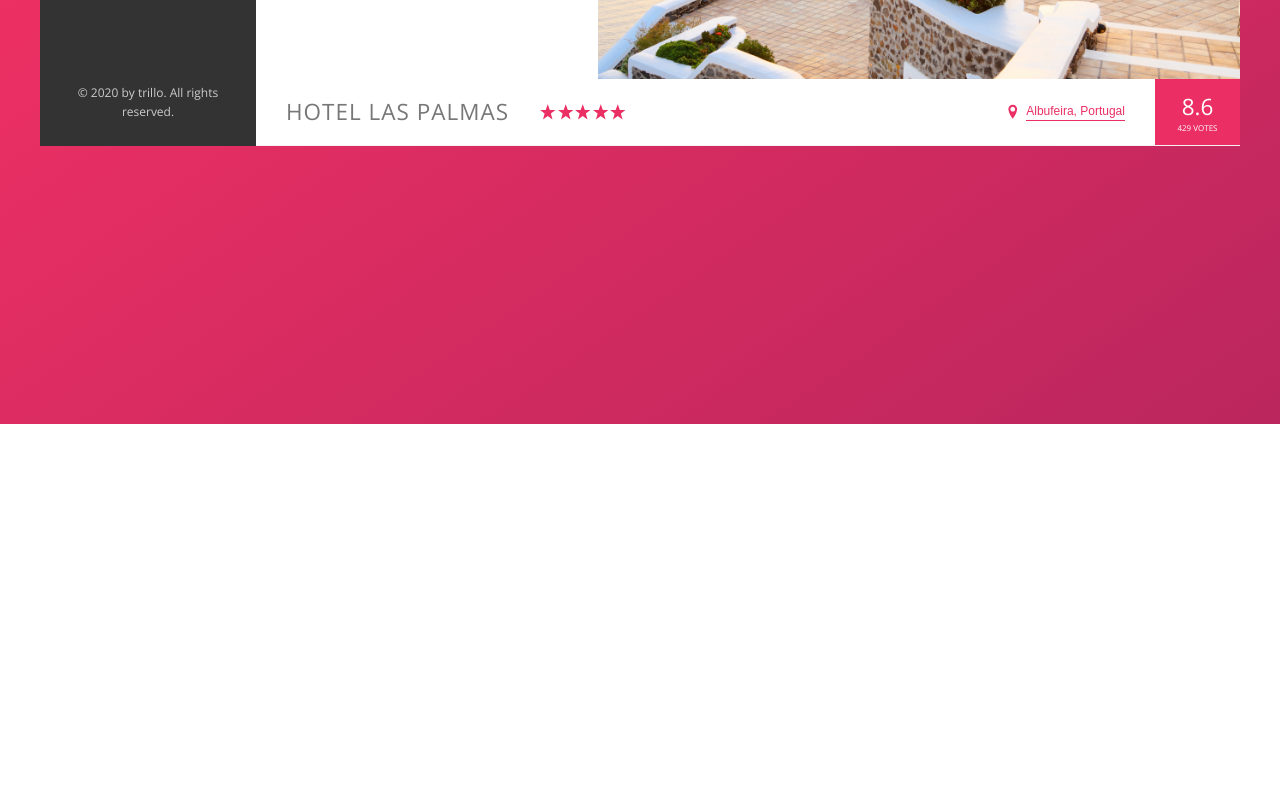
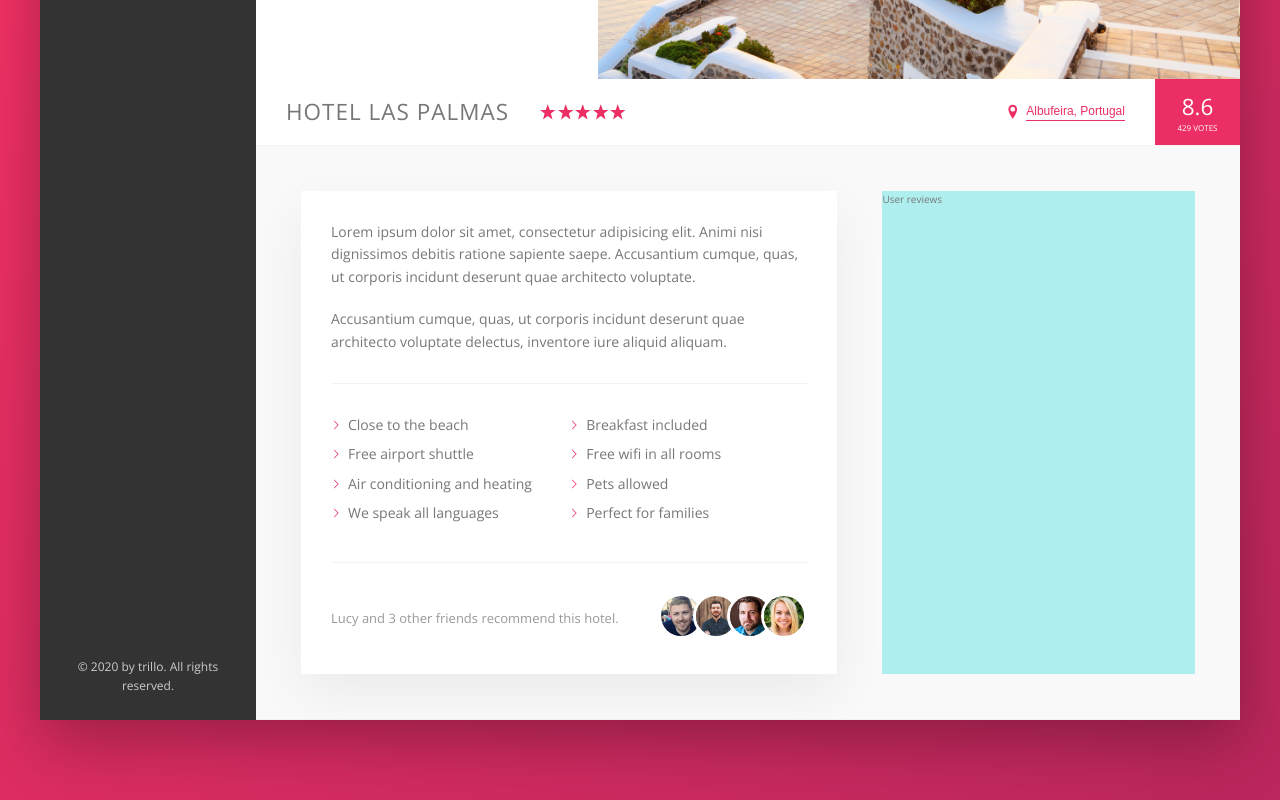
Before and after one commit to ngantxnguyen/trillo, a website: page index.html in a window 1280 px wide. Shown: the part 456-1256 px from the top of the page. Before the commit the page ends 880 px from the top, so only its background shows below. Drawn offline with nearby package versions, Linux system fonts and the light colour scheme.

Commit message:
Description Section

```diff
--- a/index.html
+++ b/index.html
@@ -108,6 +108,41 @@
             </div>
           </div>
 
+          <div class="detail">
+            <div class="description">
+              <p class="paragraph">
+                Lorem ipsum dolor sit amet, consectetur adipisicing elit. Animi nisi dignissimos debitis ratione sapiente saepe. Accusantium cumque, quas, ut corporis incidunt deserunt quae architecto voluptate.
+              </p>
+              <p class="paragraph">
+                Accusantium cumque, quas, ut corporis incidunt deserunt quae architecto voluptate delectus, inventore iure aliquid aliquam.
+              </p>
+              <ul class="list">
+                <li class="list__item">Close to the beach</li>
+                <li class="list__item">Breakfast included</li>
+                <li class="list__item">Free airport shuttle</li>
+                <li class="list__item">Free wifi in all rooms</li>
+                <li class="list__item">Air conditioning and heating</li>
+                <li class="list__item">Pets allowed</li>
+                <li class="list__item">We speak all languages</li>
+                <li class="list__item">Perfect for families</li>
+              </ul>
+              <div class="recommend">
+                <p class="recommend__count">
+                  Lucy and 3 other friends recommend this hotel.
+                </p>
+                <div class="recommend__friends">
+                  <img src="img/user-3.jpg" alt="Friend 1" class="recommend__photo">
+                  <img src="img/user-4.jpg" alt="Friend 2" class="recommend__photo">
+                  <img src="img/user-5.jpg" alt="Friend 3" class="recommend__photo">
+                  <img src="img/user-6.jpg" alt="Friend 4" class="recommend__photo">
+                </div>
+              </div>
+            </div>
+
+            <div class="user-reviews">
+              User reviews
+            </div>
+          </div>
 
         </main>
       </div>
--- a/sass/_base.scss
+++ b/sass/_base.scss
@@ -13,9 +13,12 @@
   --color-grey-dark-2: #777;
   --color-grey-dark-3: #999;
 
-  --shadow-light: 0 1rem 4rem rgba(0,0,0, .25)
+  --shadow-extra-light: 0 2rem 5rem rgba(0, 0, 0, .06);
+  --shadow-light: 0 1rem 4rem rgba(0, 0, 0, .25);
   --shadow-dark: 0 2rem 6rem rgba(0, 0, 0, .3);
+  --icon-size-small: 1rem;
   --icon-size: 1.75rem;
+  --line: 1px solid var(--color-grey-light-2);
 }
 
 * {
--- a/sass/_components.scss
+++ b/sass/_components.scss
@@ -210,7 +210,7 @@
 .overview {
   display: flex;
   align-items: center;
-  border-bottom: 1px solid var(--color-grey-light-2);
+  border-bottom: var(--line);
 
   &__heading {
     font-size: 2.25rem;
@@ -306,3 +306,68 @@
     box-shadow: none;
   }
 }
+
+// HOTEL DETAILS - Paragraph
+.paragraph:not(:last-of-type) {
+  margin-bottom: 2rem;
+}
+
+// HOTEL DETAILS - List
+.list {
+  list-style: none;
+  margin: 3rem 0;
+  padding: 3rem 0;
+  border-top: var(--line);
+  border-bottom: var(--line);
+
+  display: flex;
+  flex-wrap: wrap;
+
+  &__item {
+    flex: 0 0 50%;
+    margin-bottom: .7rem;
+
+    &::before {
+      content: '';
+      display: inline-block;
+      height: var(--icon-size-small);
+      width: var(--icon-size-small);
+      margin-right: .7rem;
+
+      // Older browsers
+      // background-image: url(../img/chevron-thin-right.svg);
+      // background-size: cover;
+
+      // Newer browsers - masks
+      background-color: var(--color-primary);
+      -webkit-mask-image: url(../img/chevron-thin-right.svg);
+      -webkit-mask-size: cover;
+      mask-image: url(../img/chevron-thin-right.svg);
+      mask-size: cover;
+    }
+  }
+}
+
+// HOTEL DETAILS - Recommend
+.recommend {
+  font-size: 1.3rem;
+  color: var(--color-grey-dark-3);
+  display: flex;
+  align-items: center;
+
+  &__count {
+    margin-right: auto;
+  }
+
+  &__photo {
+    box-sizing: content-box;
+    height: 4rem;
+    width: 4rem;
+    border-radius: 50%;
+    border: 3px solid #fff;
+
+    &:not(:last-child) {
+      margin-right: -1.5rem;
+    }
+  }
+}
--- a/sass/_layout.scss
+++ b/sass/_layout.scss
@@ -9,7 +9,7 @@
   font-size: 1.4rem;
   height: 7rem;
   background-color: #fff;
-  border-bottom: 1px solid var(--color-grey-light-2);
+  border-bottom: var(--line);
 
   display: flex;
   justify-content: space-between;
@@ -36,3 +36,24 @@
 
   flex: 1; // occupy the rest of the space
 }
+
+.detail {
+  display: flex;
+  padding: 4.5rem;
+  background-color: var(--color-grey-light-1);
+  border-bottom: var(--line);
+}
+
+.description {
+  font-size: 1.4rem;
+  box-shadow: var(--shadow-extra-light);
+  background-color: #fff;
+  flex: 0 0 60%;
+  margin-right: 4.5rem;
+  padding: 3rem;
+}
+
+.user-reviews {
+  background-color: paleturquoise;
+  flex: 1;
+}
```
Also changed, not shown: css/main.css, img/SVG/aircraft-take-off.svg (deleted), img/SVG/bookmark.svg (deleted), img/SVG/chat.svg (deleted), img/SVG/chevron-thin-right.svg (deleted), img/SVG/home.svg (deleted), img/SVG/key.svg (deleted), img/SVG/location-pin.svg (deleted), img/SVG/magnifying-glass.svg (deleted), img/SVG/map.svg (deleted), img/SVG/star.svg (deleted).
